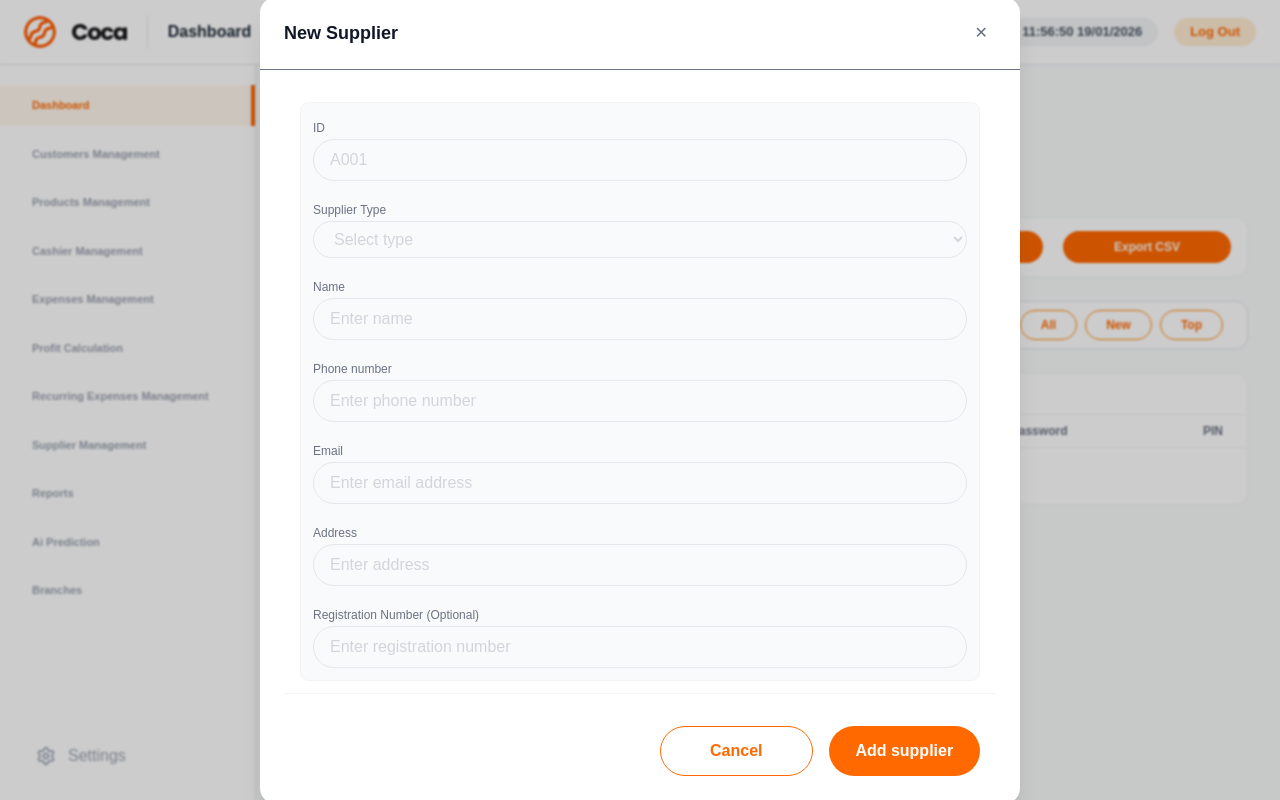
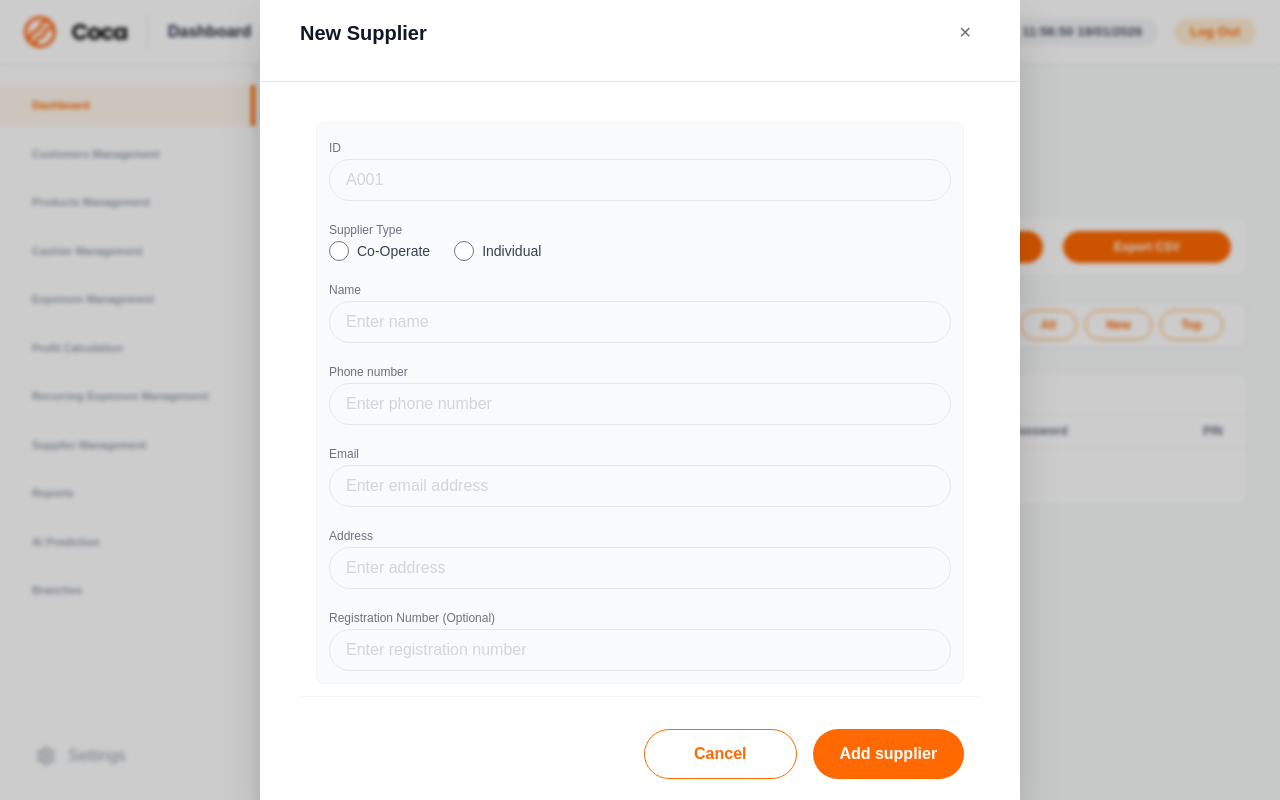
Before and after one commit to LTI-INTERNS/pos-micro-sass, a Next.js app: page /dashboard in a window 1280 px wide. Both pictures are taken after typing "Sample" into the empty fields and a click on the button "Add New Supplier". Built offline with nearby package versions, Linux system fonts and the light colour scheme.

Commit message:
fix:(modeleshell) update shell suitable for screen

```diff
--- a/app/components/Dashboard/NewSupplierPopup.tsx
+++ b/app/components/Dashboard/NewSupplierPopup.tsx
@@ -6,7 +6,15 @@ import PopupActions from "@/app/components/Dashboard/common/PopupActions";
 
 const supplierFields: FieldConfig[] = [
   { name: "id", label: "ID", placeholder: "A001", type: "text" },
-  { name: "type", label: "Supplier Type", type: "dropdown", placeholder: "Select type" },
+  {
+    name: "type",
+    label: "Supplier Type",
+    type: "radio",
+    options: [
+      { value: "co-operate", label: "Co-Operate" },
+      { value: "individual", label: "Individual" },
+    ],
+  },
   { name: "name", label: "Name", placeholder: "Enter name" },
   { name: "phone", label: "Phone number", placeholder: "Enter phone number" },
   { name: "email", label: "Email", placeholder: "Enter email address" },
--- a/app/components/Dashboard/common/FormField.tsx
+++ b/app/components/Dashboard/common/FormField.tsx
@@ -5,7 +5,7 @@ type FormFieldProps = {
   placeholder?: string;
   value: string;
   onChange: (next: string) => void;
-  type?: "text" | "number" | "date" | "dropdown";
+  type?: "text" | "number" | "date" | "dropdown" | "radio";
   options?: { value: string; label: string }[];
 };
 
@@ -15,8 +15,33 @@ export default function FormField({
   value,
   onChange,
   type = "text",
-   options = [],
+  options = [],
 }: FormFieldProps) {
+  if (type === "radio") {
+    return (
+      <div className="space-y-2">
+        <label className="text-[12px] text-gray-500">{label}</label>
+        <div className="flex gap-6">
+          {options.map((opt) => (
+            <label key={opt.value} className="flex items-center gap-2 cursor-pointer">
+              <div className="relative flex items-center justify-center">
+                <input
+                  type="radio"
+                  name={label}
+                  value={opt.value}
+                  checked={value === opt.value}
+                  onChange={(e) => onChange(e.target.value)}
+                  className="w-5 h-5 cursor-pointer accent-orange-500"
+                />
+              </div>
+              <span className="text-gray-700 text-sm">{opt.label}</span>
+            </label>
+          ))}
+        </div>
+      </div>
+    );
+  }
+
   return (
     <div className="space-y-1">
       <label className="text-[12px] text-gray-500">{label}</label>
--- a/app/components/Dashboard/common/ModalShell.tsx
+++ b/app/components/Dashboard/common/ModalShell.tsx
@@ -29,15 +29,20 @@ export default function ModalShell({
   if (!open) return null;
 
   return (
-    <div className="fixed inset-0 z-50 flex items-center justify-center">
-      {/* backdrop */}
-      <div className="absolute inset-0 bg-black/20 backdrop-blur-[1px]" onClick={onClose} />
+    <div className="fixed inset-0 z-50 flex items-center justify-center p-4">
+      {/* Backdrop */}
+      <button
+        type="button"
+        onClick={onClose}
+        className="absolute inset-0 bg-black/20 backdrop-blur-[2px]"
+        aria-label="Close modal"
+      />
 
-      {/* card */}
-      <div className={`relative rounded-2xl bg-white shadow-xl ${widthClassName}`}>
-        {/* header */}
-        <div className="flex items-center justify-between border-b px-6 py-4">
-          <h2 className="text-lg font-semibold text-gray-900">{title}</h2>
+      {/* Card */}
+      <div className={`relative rounded-2xl bg-white shadow-2xl overflow-hidden ${widthClassName}`}>
+        {/* Header */}
+        <div className="flex items-center justify-between border-b border-gray-200 px-10 py-7">
+          <h2 className="text-xl font-semibold text-gray-900">{title}</h2>
 
           <button
             type="button"
@@ -49,8 +54,8 @@ export default function ModalShell({
           </button>
         </div>
 
-        {/* body */}
-        <div className="px-6 py-5">{children}</div>
+        {/* Body */}
+        <div className="px-10 py-7">{children}</div>
       </div>
     </div>
   );
--- a/app/components/Dashboard/common/ReusableForm.tsx
+++ b/app/components/Dashboard/common/ReusableForm.tsx
@@ -7,7 +7,8 @@ export type FieldConfig = {
   name: string;
   label: string;
   placeholder?: string;
-  type?: "text" | "number" | "date" | "dropdown";
+  type?: "text" | "number" | "date" | "dropdown" | "radio";
+  options?: { value: string; label: string }[];
 };
 
 type ReusableFormProps = {
@@ -54,6 +55,7 @@ export default function ReusableForm({
           type={f.type ?? "text"}
           value={values[f.name] ?? ""}
           onChange={(next) => setField(f.name, next)}
+          options={f.options}
         />
       ))}
     </form>
```
